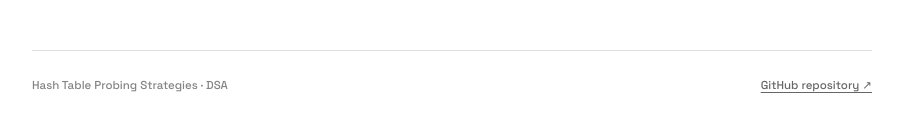
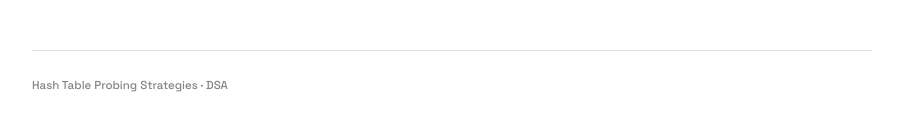
Before and after one commit to kieran-lucas/hash-table-probing-strategies, a plain HTML site: page index.html in a window 1280 px wide. Shown: the part 8463-8595 px from the top of the page, without its empty margins (188-1091 px from the left). Drawn offline with nearby package versions, Linux system fonts and the light colour scheme.

Commit message:
Remove GitHub repository link from article footer

```diff
--- a/index.html
+++ b/index.html
@@ -251,7 +251,7 @@ public static int probe(Method method, int key, int attempt, int m) {
       <p class="small">Các công thức kỳ vọng của Linear Probing dựa trên Sedgewick–Wayne. Phần Quadratic và điều kiện về bước nhảy của Double Hashing được đối chiếu với OpenDSA, Aalto và MIT.</p>
     </div>
   </section>
-  <footer class="footer"><span>Hash Table Probing Strategies · DSA</span><a href="https://github.com/kieran-lucas/hash-table-probing-strategies" target="_blank" rel="noopener noreferrer">GitHub repository ↗</a></footer>
+  <footer class="footer"><span>Hash Table Probing Strategies · DSA</span></footer>
 </main>
 </body>
 </html>
```
